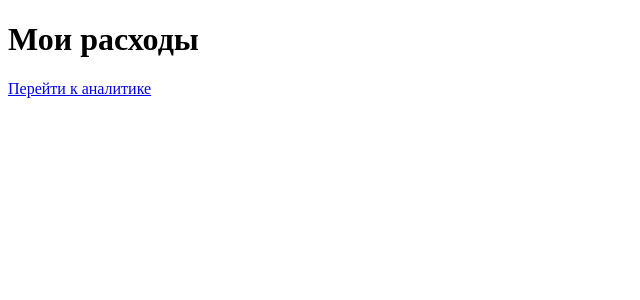
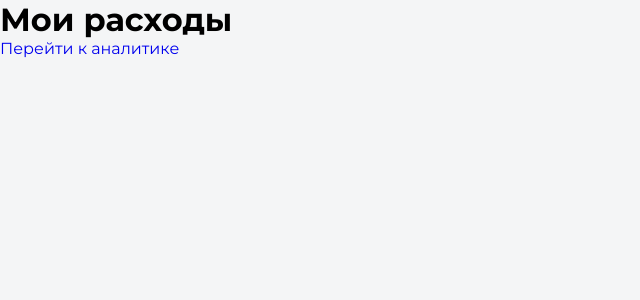
Before and after one commit to kors-ak/skypro-wallet, a React (Vite) app: page / in a window 1280 px wide. Shown: the top 300 px of the page, without its empty margins (0-640 px from the left). Built offline with nearby package versions, Linux system fonts and the light colour scheme.

Commit message:
feat: добавляет глобальные стили

```diff
--- /dev/null
+++ b/src/GlobalStyles.js
@@ -0,0 +1,42 @@
+import { createGlobalStyle } from 'styled-components'
+
+const GlobalStyles = createGlobalStyle`
+ * {
+  margin: 0;
+  padding: 0;
+  box-sizing: border-box;
+  font-family: "Montserrat", sans-serif, Arial, Helvetica;
+  }
+
+  *:before,
+  *:after {
+  box-sizing: border-box;
+  }
+
+  a,
+  a:visited {
+  text-decoration: none;
+  cursor: pointer;
+  transition: background-color 0.4s ease;
+  }
+
+  button{
+  cursor: pointer;
+  outline: none;
+  }
+
+  ul li {
+  list-style: none;
+  }
+
+  html,
+  body {
+  width: 100%;
+  height: 100%;
+  color: rgb(0, 0, 0);
+  background-color: rgb(244, 245, 246);
+  scroll-behavior: smooth;
+  }
+`
+
+export default GlobalStyles
--- a/src/main.jsx
+++ b/src/main.jsx
@@ -2,10 +2,12 @@
 import { createRoot } from 'react-dom/client'
 import App from './App.jsx'
 import { BrowserRouter } from 'react-router-dom'
+import GlobalStyles from './GlobalStyles.js'
 
 createRoot(document.getElementById('root')).render(
   <StrictMode>
     <BrowserRouter>
+      <GlobalStyles />
       <App />
     </BrowserRouter>
   </StrictMode>
```
